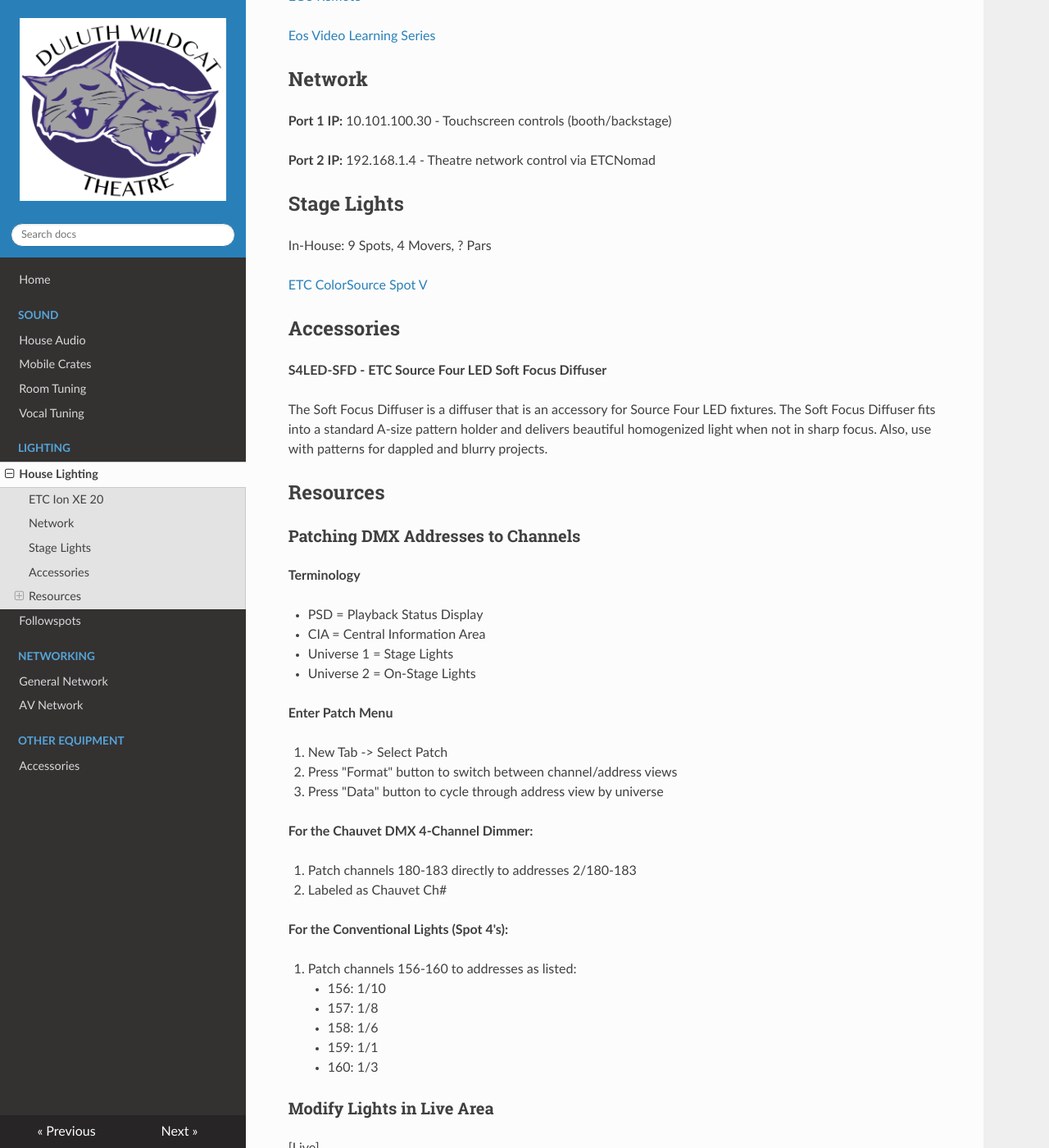
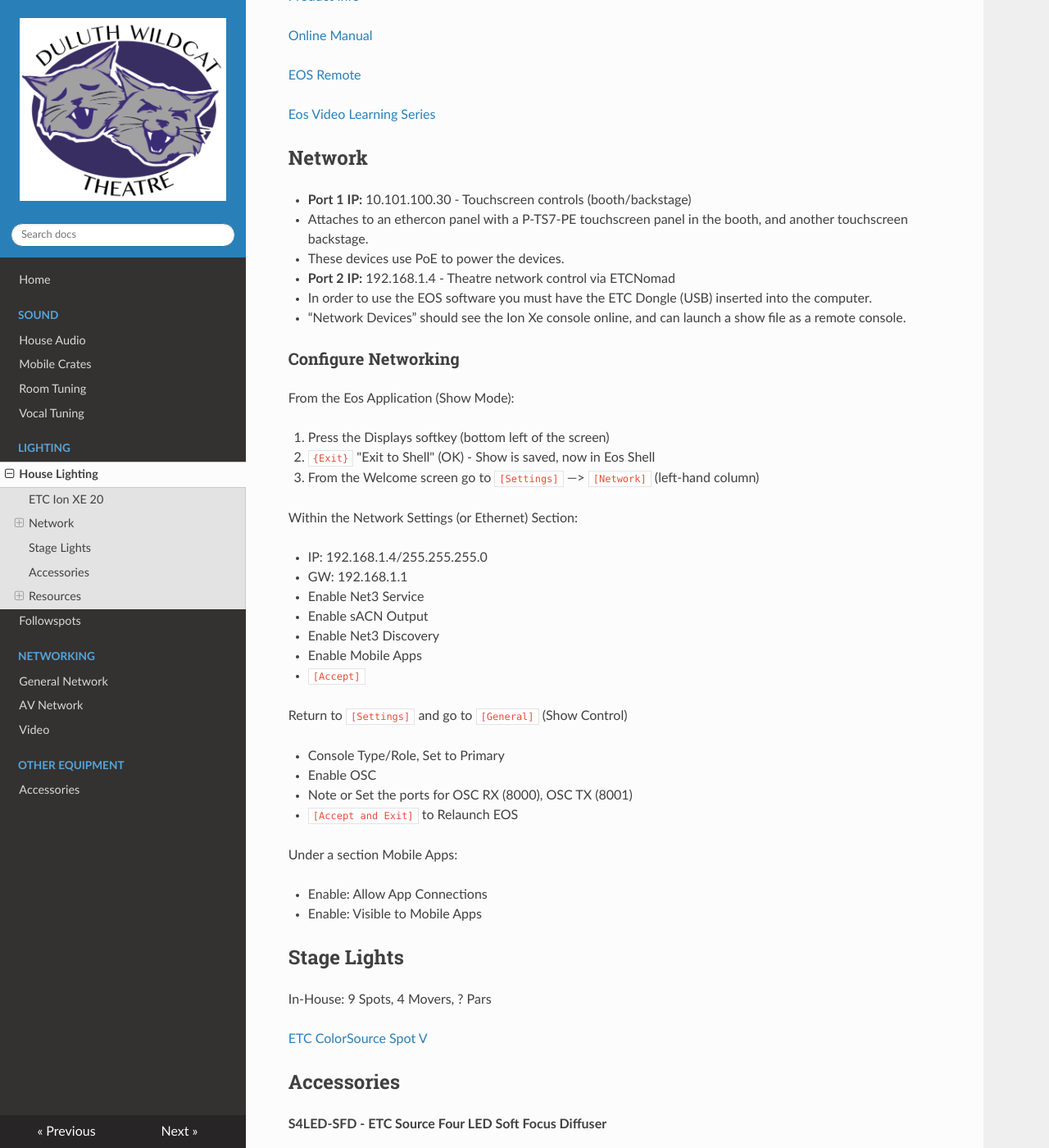
Before and after one commit to DustinGrau/DuluthTheatre, an MkDocs documentation site: the page built from docs/lighting-house.md, in a window 1280 px wide and 1400 px high, scrolled down 280 px. Shown: the whole window at 82% size. Built offline with MkDocs 1.6.1, drawn with Linux system fonts in a browser that asks for light colours; nearby versions of some CDN libraries; some of the changed text lies outside the part shown.

Commit message:
Doc updates

```diff
--- a/docs/lighting-house.md
+++ b/docs/lighting-house.md
@@ -1,6 +1,10 @@
 # Lighting Equipment
 
-## [ETC Ion XE 20](https://www.etcconnect.com/Products/Consoles/Eos-Consoles/Ion-Xe/Features.aspx?LangType=1033)
+## ETC Ion XE 20
+
+**Software Version:** 3.3.2.36 (as of December 2025)
+
+[Product Info](https://www.etcconnect.com/Products/Consoles/Eos-Consoles/Ion-Xe/Features.aspx?LangType=1033)
 
 [Online Manual](https://www.etcconnect.com/WebDocs/Controls/EosFamilyOnlineHelp/en-us/Default.htm)
 
@@ -10,9 +14,42 @@
 
 ## Network
 
-**Port 1 IP:** 10.101.100.30 - Touchscreen controls (booth/backstage)
+* **Port 1 IP:** 10.101.100.30 - Touchscreen controls (booth/backstage)
+  * Attaches to an ethercon panel with a P-TS7-PE touchscreen panel in the booth, and another touchscreen backstage.
+  * These devices use PoE to power the devices.
+* **Port 2 IP:** 192.168.1.4 - Theatre network control via ETCNomad
+  * In order to use the EOS software you must have the ETC Dongle (USB) inserted into the computer.
+  * “Network Devices” should see the Ion Xe console online, and can launch a show file as a remote console.
 
-**Port 2 IP:** 192.168.1.4 - Theatre network control via ETCNomad
+### Configure Networking
+
+From the Eos Application (Show Mode):
+
+1. Press the Displays softkey (bottom left of the screen)
+2. `{Exit}` "Exit to Shell" (OK) - Show is saved, now in Eos Shell
+3. From the Welcome screen go to `[Settings]` —> `[Network]` (left-hand column)
+
+Within the Network Settings (or Ethernet) Section:
+
+* IP: 192.168.1.4/255.255.255.0
+* GW: 192.168.1.1
+* Enable Net3 Service
+* Enable sACN Output
+* Enable Net3 Discovery
+* Enable Mobile Apps
+* `[Accept]`
+
+Return to `[Settings]` and go to `[General]` (Show Control)
+
+* Console Type/Role, Set to Primary
+* Enable OSC
+* Note or Set the ports for OSC RX (8000), OSC TX (8001)
+* `[Accept and Exit]` to Relaunch EOS
+
+Under a section Mobile Apps:
+
+* Enable: Allow App Connections
+* Enable: Visible to Mobile Apps
 
 ## Stage Lights
 
@@ -59,25 +96,25 @@
 
 ### Modify Lights in Live Area
 
-[Live]
+`[Live]`
 
 ### Go to Top of Show
 
-1. [Go to Cue] [Out] [Enter] - Will set all non-intensity parameters to 0 (re-home movers)
-2. [Go to Cue] [0] [Enter] - Will leave all non-intensity parameters alone (no re-home)
-3. [Go/Play] to begin at Cue 1
+1. `[Go to Cue] [Out] [Enter]` - Will set all non-intensity parameters to 0 (re-home movers)
+2. `[Go to Cue] [0] [Enter]` - Will leave all non-intensity parameters alone (no re-home)
+3. `[Go/Play]` to begin at Cue 1
 
-[Go to Cue] [Enter] - Resets the current cue
-[Go to Cue] <number> [Enter] - Go directly to cue, using set timing
+`[Go to Cue] [Enter]` - Resets the current cue
+`[Go to Cue] <number> [Enter]` - Go directly to cue, using set timing
 
 ### Update a Cue
 
-1. [Go to Cue] <number> [Enter] - Go to desired cue
-2. <make any changes>
-3. [Update] [Enter] - Modifies current and future cues
-4. [Update] [CueOnly] [Enter] - Modifies only the current cue
+1. `[Go to Cue] <number> [Enter]` - Go to desired cue
+2. `<make any changes>`
+3. `[Update] [Enter]` - Modifies current and future cues
+4. `[Update] [CueOnly] [Enter]` - Modifies only the current cue
 
 ### Park Lights - Locks the value of a channel
 
-* <channel number, combo, or thru> [At] [Out] [Park] [Enter]
-* [Park] [Enter] - Prompts to un-park any parked channels
+* `<channel number, combo, or thru> [At] [Out] [Park] [Enter]`
+* `[Park] [Enter]` - Prompts to un-park any parked channels
--- a/mkdocs.yml
+++ b/mkdocs.yml
@@ -61,5 +61,6 @@
   - Networking:
     - General Network: network-general.md
     - AV Network: network-av.md
+  - Video: video.md
   - Other Equipment:
     - Accessories: accessories.md
```
Also changed, not shown: docs/network-av.md (+68 -58 lines), docs/network-general.md (+34 -10 lines), docs/video.md (added, +154 -0 lines).
